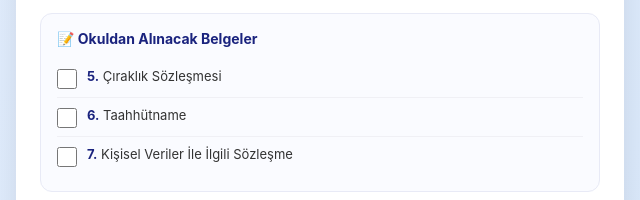
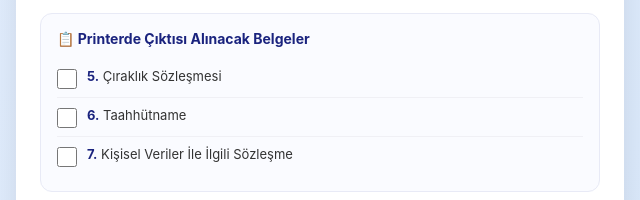
Before and after one commit to ugursoldan/mesem-randevu, a website: page public/index.html in a window 1280 px wide. Shown: the part 1006-1206 px from the top of the page, 320-960 px from the left. Drawn offline with Linux system fonts and the light colour scheme; no server answers.

Commit message:
heading: Okuldan Alınacak Belgeler → Printerde Çıktısı Alınacak Belgeler

```diff
--- a/public/index.html
+++ b/public/index.html
@@ -384,7 +384,7 @@
 
       <!-- Okuldan alınacak belgeler -->
       <div class="checklist-section">
-        <h3>📝 Okuldan Alınacak Belgeler</h3>
+        <h3>📋 Printerde Çıktısı Alınacak Belgeler</h3>
         <div class="check-item">
           <input type="checkbox" id="chkContract1">
           <label for="chkContract1">
```
